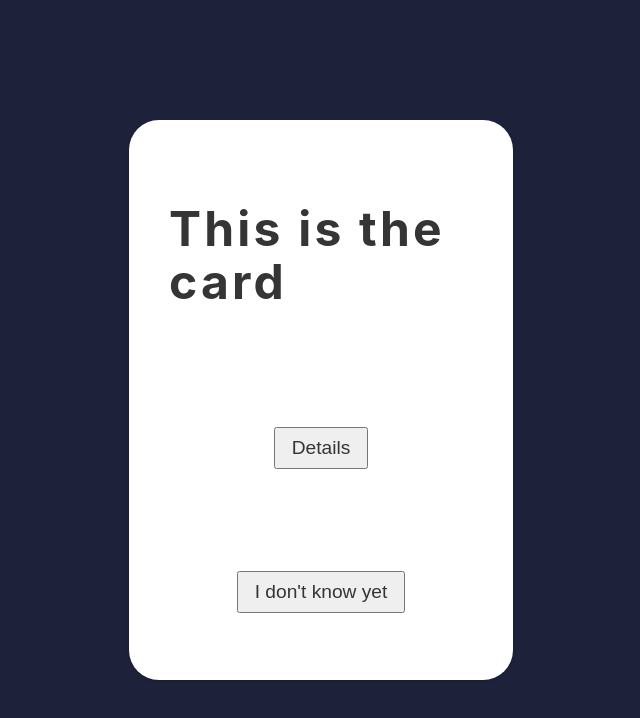
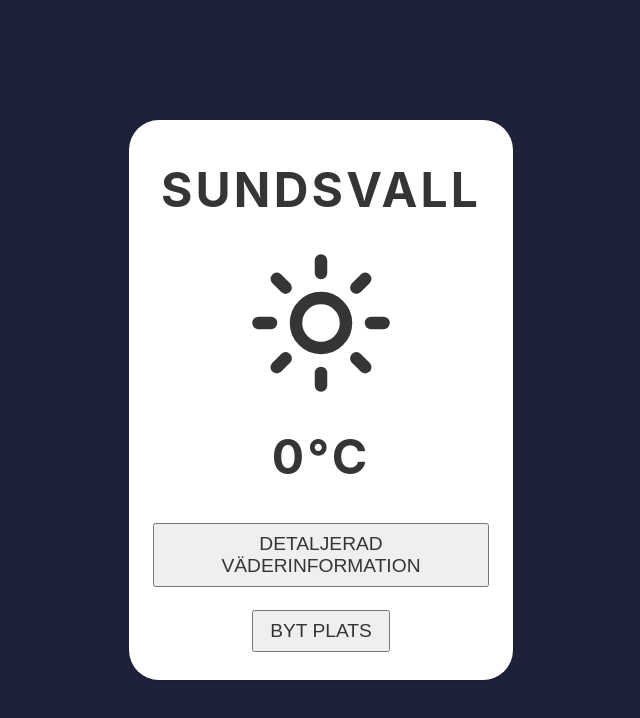
Before and after one commit to Lillviking/arbetsprov, a React (Create React App) app: page / in a window 1280 px wide. Shown: the top 718 px of the page, without its empty margins (319-959 px from the left). Built offline with nearby package versions, Linux system fonts and the light colour scheme; no server answers.

Commit message:
reading SMHI api data, setting context

```diff
--- a/src/pages/Home.tsx
+++ b/src/pages/Home.tsx
@@ -1,24 +1,109 @@
+import { useContext, useEffect, useState } from "react";
 import { Link, Outlet } from "react-router-dom";
 import styled from "styled-components";
 import Card from "../components/card";
+import WeatherIconGenerator from "../components/weatherIconGenerator";
+import { WeatherDataContext } from "../context/WeatherDataContext";
 
-const Pages = styled.button`
+const StyledButton = styled.button`
   color: #363535;
   margin-top: 5%;
   font-size: 1.2rem;
   padding: 0.5rem 1rem;
   margin: 0.5rem;
 `;
+interface Parameter {
+  name: string;
+  values: number[];
+  unit: string;
+}
 
 const Home = () => {
+  const [forecast, setForecast] = useState<any>(null);
+  // lat long for Sundsvall
+  const [latitude, setLatitude] = useState<number>(62.39);
+  const [longitude, setLongitude] = useState<number>(17.3);
+
+  const [weatherSymbol, setWeatherSymbol] = useState<number>(1);
+  const [temperatureValue, setTemperatureValue] = useState<number>(0);
+  const weatherContext = useContext(WeatherDataContext);
+
+  const formatWeatherData = (data: any) => {
+    const parameters = data.timeSeries[0].parameters as Parameter[];
+
+    const formattedData = parameters.reduce((acc: any, param) => {
+      acc[param.name] = {
+        value: param.values[0],
+        unit: param.unit,
+      };
+      return acc;
+    }, {});
+
+    return formattedData;
+  };
+
+  useEffect(() => {
+    const fetchData = async () => {
+      try {
+        // hämta data från SMHI
+        const endPoint = `https://opendata-download-metfcst.smhi.se/api/category/pmp3g/version/2/geotype/point/lon/${longitude.toFixed(
+          6
+        )}/lat/${latitude.toFixed(6)}/data.json`;
+        const response = await fetch(endPoint);
+        const data = await response.json();
+
+        const formattedData = formatWeatherData(data);
+        console.log(formattedData, "formatted data");
+
+        console.log(formattedData.t.value, "formatted data");
+        console.log(formattedData.Wsymb2.value, "formatted data symbol");
+
+        if (weatherContext) {
+          const chosenWeatherParameters = {
+            temperatureValue: formattedData.t.value, // Ersätt med riktig data
+            weatherSymbol: formattedData.Wsymb2.value, // Ersätt med riktig data
+          };
+
+          weatherContext?.setWeatherData(chosenWeatherParameters);
+        }
+
+        const firstDataobject = data.timeSeries[0].parameters.map(
+          (p: any) => p
+        );
+        console.log(firstDataobject, "first object");
+
+        console.log(data.timeSeries[0].parameters[0].values[0]);
+        const temperatureValue = data.timeSeries[0].parameters.find(
+          (p: any) => p.name === "t"
+        )?.values[0];
+        const weatherSymbol = data.timeSeries[0].parameters.find(
+          (p: any) => p.name === "Wsymb2"
+        )?.values[0];
+        setWeatherSymbol(weatherSymbol);
+        setTemperatureValue(temperatureValue);
+        console.log(temperatureValue);
+        console.log(weatherSymbol);
+        setForecast(data);
+      } catch (error) {
+        console.error("Error fetching data:", error);
+      }
+    };
+
+    fetchData();
+  }, [latitude, longitude]);
+
   return (
     <>
-        <Card> <h1>This is the card</h1>
+      <Card>
+        {" "}
+        <h1>SUNDSVALL</h1>
+        <WeatherIconGenerator icon={weatherSymbol} />
+        <h1>{temperatureValue}°C</h1>
         <Link to="/details">
-          <Pages>Details</Pages>
+          <StyledButton>DETALJERAD VÄDERINFORMATION</StyledButton>
         </Link>
         <Link to="/Idontknowyet">
-          <Pages>I don't know yet</Pages>
+          <StyledButton>BYT PLATS</StyledButton>
         </Link>
       </Card>
 
```
Lines whose indentation alone changed are shown as unchanged.
